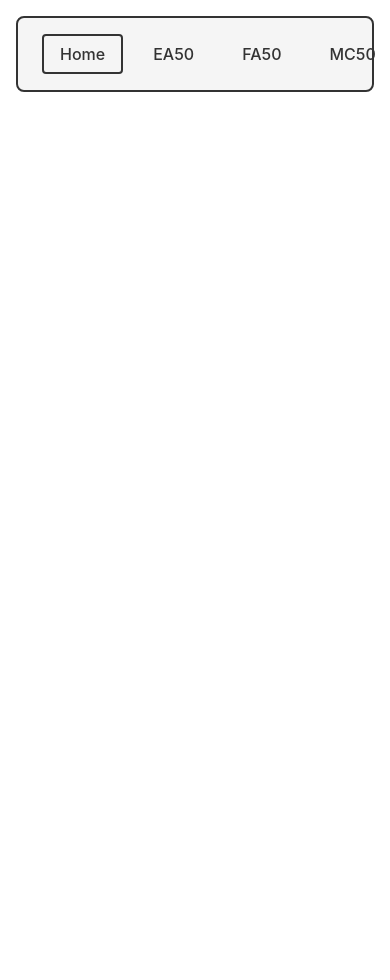
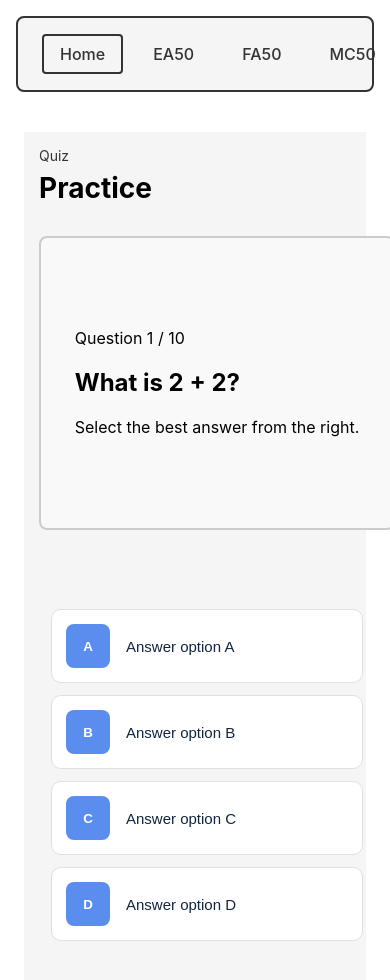
Before and after one commit to autinn/gamify-hc, a React (Create React App) app in the folder frontend/: page /quiz in a window 390 px wide. Shown: the top 980 px of the page. Before the commit the page ends 844 px from the top, so only its background shows below. Built offline with nearby package versions, Linux system fonts and the light colour scheme.

Commit message:
First draft of quiz page
"rebased after autinns merge"
:wq

```diff
--- a/frontend/src/App.js
+++ b/frontend/src/App.js
@@ -5,6 +5,7 @@ import MainPage from './pages/MainPage';
 import CoursePage from './pages/CoursePage';
 import UnitPage from './pages/UnitPage';
 import ConceptPage from './pages/ConceptPage';
+import QuizPage from './pages/QuizPage';
 import './App.css';
 
 function App() {
@@ -16,6 +17,9 @@ function App() {
         <Route path="/course/:courseId" element={<CoursePage />} />
         <Route path="/course/:courseId/unit/:unitId" element={<UnitPage />} />
         <Route path="/course/:courseId/unit/:unitId/concept/:conceptId" element={<ConceptPage />} />
+        <Route path="/quiz" element={<QuizPage />} />
+        <Route path="/course/:courseId/quiz" element={<QuizPage />} />
+        <Route path="/course/:courseId/unit/:unitId/quiz" element={<QuizPage />} />
       </Routes>
       </MainLayout>
     </Router>
--- a/frontend/src/components/common/layout/PageLayout.js
+++ b/frontend/src/components/common/layout/PageLayout.js
@@ -1,5 +1,6 @@
 import React from 'react';
 import Button from '../UI/Button';
+import { useNavigate } from 'react-router-dom';
 import PerformanceChart from '../Charts/PerformanceChart';
 import './PageLayout.css';
 
@@ -23,8 +24,13 @@ const PageLayout = ({
   showButton = true,
   chartData,
   chartLabel,
-  rightContent
+  rightContent,
+  // optional path to navigate to when Start Quiz is clicked
+  startQuizPath,
+  // optional custom left-side content to render instead of the PerformanceChart
+  leftContent,
 }) => {
+  const navigate = useNavigate();
   return (
     <div className="page-layout">
       {/* Left Column: Greeting, Title, Button, Chart */}
@@ -38,13 +44,17 @@ const PageLayout = ({
         {/* Start Quiz Button */}
         {showButton && (
           <div className="page-layout__button-container">
-            <Button label="Start Quiz" variant="primary" />
+            <Button
+              label="Start Quiz"
+              variant="primary"
+              onClick={() => navigate(startQuizPath || '/quiz')}
+            />
           </div>
         )}
 
-        {/* Performance Chart Placeholder */}
+        {/* Performance Chart Placeholder or custom leftContent (used by QuizPage) */}
         <div className="page-layout__chart-container">
-          <PerformanceChart data={chartData} label={chartLabel} />
+          {leftContent ? leftContent : <PerformanceChart data={chartData} label={chartLabel} />}
         </div>
       </div>
 
--- /dev/null
+++ b/frontend/src/components/quiz/QuizAnswers.css
@@ -0,0 +1,74 @@
+
+/* Modelled after UnitList.css: use a responsive grid so answer cards
+   align consistently with other list components in the app. */
+.quiz-answers {
+  display: grid;
+  grid-template-columns: repeat(auto-fit, minmax(200px, 1fr));
+  gap: 20px;
+  width: 100%;
+  padding: 24px;
+}
+
+.quiz-answers__option {
+  display: flex;
+  align-items: center;
+  gap: 16px;
+  padding: 16px 20px;
+  border-radius: 10px;
+  border: 1px solid var(--color-border, #e0e0e0);
+  background: var(--color-card, #fff);
+  cursor: pointer;
+  transition: transform 120ms ease, box-shadow 120ms ease, background 120ms ease;
+  text-align: left;
+}
+
+.quiz-answers__option:hover {
+  transform: translateY(-3px);
+  box-shadow: 0 6px 18px rgba(18, 38, 63, 0.08);
+}
+
+.quiz-answers__label {
+  min-width: 44px;
+  min-height: 44px;
+  display: flex;
+  align-items: center;
+  justify-content: center;
+  border-radius: 8px;
+  background: var(--color-accent, #5b8def);
+  color: #fff;
+  font-weight: 700;
+}
+
+.quiz-answers__text {
+  flex: 1 1 auto;
+  color: var(--color-text, #12263f);
+  font-size: 16px;
+}
+
+/* Small screens: make options larger/tappable */
+/* Responsive adjustments matching UnitList breakpoints */
+@media (max-width: 1024px) {
+  .quiz-answers {
+    grid-template-columns: repeat(auto-fit, minmax(180px, 1fr));
+    gap: 15px;
+    padding: 20px;
+  }
+}
+
+@media (max-width: 768px) {
+  .quiz-answers {
+    grid-template-columns: repeat(auto-fit, minmax(150px, 1fr));
+    gap: 12px;
+    padding: 16px;
+  }
+}
+
+@media (max-width: 480px) {
+  .quiz-answers {
+    grid-template-columns: 1fr;
+    gap: 12px;
+    padding: 12px;
+  }
+  .quiz-answers__option { padding: 14px; }
+  .quiz-answers__text { font-size: 15px; }
+}
--- /dev/null
+++ b/frontend/src/components/quiz/QuizAnswers.js
@@ -0,0 +1,39 @@
+import React from 'react';
+import './QuizAnswers.css';
+
+/**
+ * QuizAnswers - displays four answer options stacked vertically.
+ * Each option is styled as a selectable card. Currently there is no
+ * state/selection persistence; this component focuses on layout and styling
+ * to match the `rightContent` area of `PageLayout`.
+ *
+ * Props (future):
+ *  - options: array of { id, text }
+ *  - onSelect: function(id)
+ */
+const defaultOptions = [
+  { id: 'A', text: 'Answer option A' },
+  { id: 'B', text: 'Answer option B' },
+  { id: 'C', text: 'Answer option C' },
+  { id: 'D', text: 'Answer option D' },
+];
+
+const QuizAnswers = ({ options = defaultOptions, onSelect }) => {
+  return (
+    <div className="quiz-answers">
+      {options.map((opt) => (
+        <button
+          key={opt.id}
+          className="quiz-answers__option"
+          onClick={() => onSelect && onSelect(opt.id)}
+          type="button"
+        >
+          <div className="quiz-answers__label">{opt.id}</div>
+          <div className="quiz-answers__text">{opt.text}</div>
+        </button>
+      ))}
+    </div>
+  );
+};
+
+export default QuizAnswers;
--- a/frontend/src/components/quiz/QuizQuestion.js
+++ b/frontend/src/components/quiz/QuizQuestion.js
@@ -0,0 +1,21 @@
+import React from 'react';
+import './QuizAnswers.css';
+
+/**
+ * QuizQuestion - simple question display used on the left column of the quiz page.
+ * Shows the question text, optional metadata (progress / points), and a small hint area.
+ * Props:
+ *  - question: { id, text }
+ *  - progress: { current, total }
+ */
+const QuizQuestion = ({ question = { id: 1, text: 'What is 2 + 2?' }, progress = { current: 1, total: 10 } }) => {
+  return (
+    <div className="quiz-question">
+      <div className="quiz-question__meta">Question {progress.current} / {progress.total}</div>
+      <h2 className="quiz-question__text">{question.text}</h2>
+      <div className="quiz-question__hint">Select the best answer from the right.</div>
+    </div>
+  );
+};
+
+export default QuizQuestion;
--- a/frontend/src/pages/CoursePage.js
+++ b/frontend/src/pages/CoursePage.js
@@ -59,6 +59,7 @@ const CoursePage = () => {
       greeting="Welcome to"
       title={course ? course.title : courseId}
       showButton={true}
+      startQuizPath={`/course/${courseId}/quiz`}
       chartData={chartData}
       chartLabel="Questions you answered correctly (% correct answered)"
       rightContent={<UnitList courseId={courseId} units={units} />}
--- a/frontend/src/pages/QuizPage.js
+++ b/frontend/src/pages/QuizPage.js
@@ -0,0 +1,33 @@
+import React from 'react';
+import { useParams } from 'react-router-dom';
+import PageLayout from '../components/common/layout/PageLayout';
+import QuizAnswers from '../components/quiz/QuizAnswers';
+import QuizQuestion from '../components/quiz/QuizQuestion';
+import '../components/quiz/QuizAnswers.css';
+
+/**
+ * QuizPage - page wrapper for quizzes.
+ * Supports contextual routes:
+ *  - /quiz
+ *  - /course/:courseId/quiz
+ *  - /course/:courseId/unit/:unitId/quiz
+ */
+const QuizPage = () => {
+	const { courseId, unitId } = useParams();
+
+	const greeting = courseId ? `Quiz for ${courseId}` : 'Quiz';
+	const title = unitId ? `Unit ${unitId}` : courseId ? courseId : 'Practice';
+
+
+	return (
+		<PageLayout
+			greeting={greeting}
+			title={title}
+				showButton={false}
+				leftContent={<QuizQuestion />}
+				rightContent={<QuizAnswers />}
+		/>
+	);
+};
+
+export default QuizPage;
--- a/frontend/src/pages/UnitPage.js
+++ b/frontend/src/pages/UnitPage.js
@@ -105,6 +105,7 @@ const UnitPage = () => {
       greeting={greeting}
       title={unit ? unit.title : 'Unit'}
       showButton={true}
+      startQuizPath={`/course/${courseId}/unit/${unitId}/quiz`}
       chartData={chartData}
       chartLabel="Problem Solving HCs"
       rightContent={<ConceptList concepts={concepts} courseId={courseId} unitId={unitId} />}
```
Also changed, not shown: frontend/src/components/quiz/QuizAnswer.js (deleted). Lines whose indentation alone changed are shown as unchanged.
